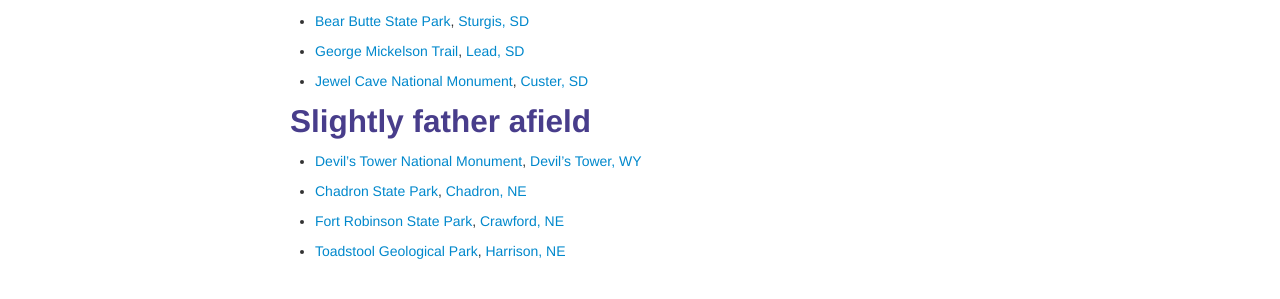
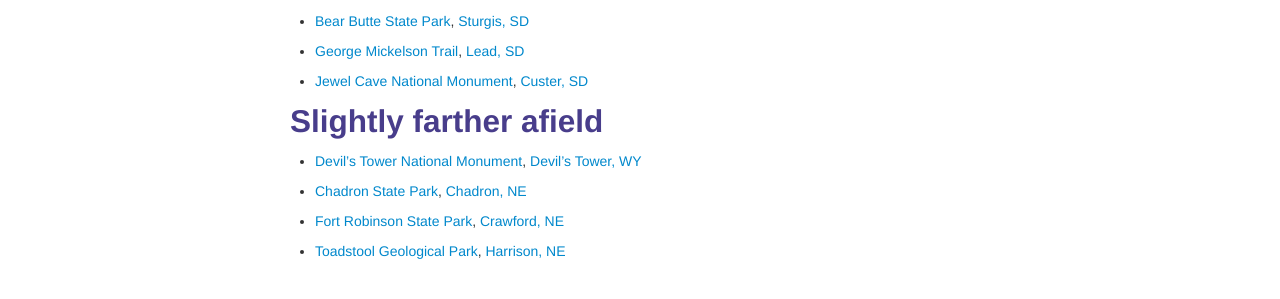
Before and after one commit to kbroman/kbroman.github.io, a Jekyll site: the page built from pages/sd.md, in a window 1280 px wide. Shown: the part 911-1210 px from the top of the page. Built offline with Jekyll 4.4.1, drawn with Linux system fonts in a browser that asks for light colours.

Commit message:
father → farther

```diff
--- a/pages/sd.md
+++ b/pages/sd.md
@@ -67,7 +67,7 @@
 - [Jewel Cave National Monument](https://www.nps.gov/jeca/index.htm),
   [Custer, SD](https://goo.gl/maps/ToVVdqXTbuN2)
 
-## Slightly father afield
+## Slightly farther afield
 
 - [Devil's Tower National Monument](https://www.nps.gov/deto/index.htm),
   [Devil's Tower, WY](https://goo.gl/maps/UZfiYWHAiCs)
```
